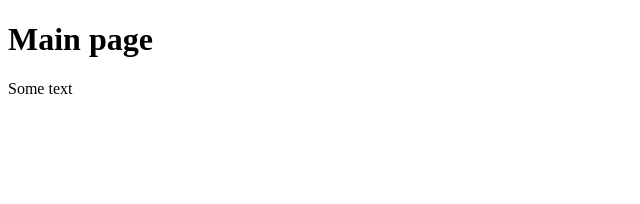
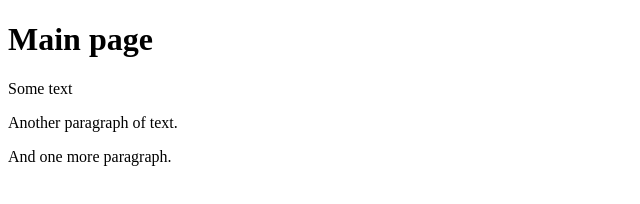
Before and after one commit to kololia237/RRPS01, a plain HTML site: page index.html in a window 1280 px wide. Shown: the whole page, without its empty margins (0-640 px from the left). Drawn offline with Linux system fonts and the light colour scheme.

Commit message:
Додано кілька абзаців тексту

```diff
--- a/index.html
+++ b/index.html
@@ -7,5 +7,8 @@
 <body>
 <h1>Main page</h1>
 <p>Some text</p>
+<!--Зміни-->
+<p>Another paragraph of text.</p>
+<p>And one more paragraph.</p>
 </body>
 </html>
```
